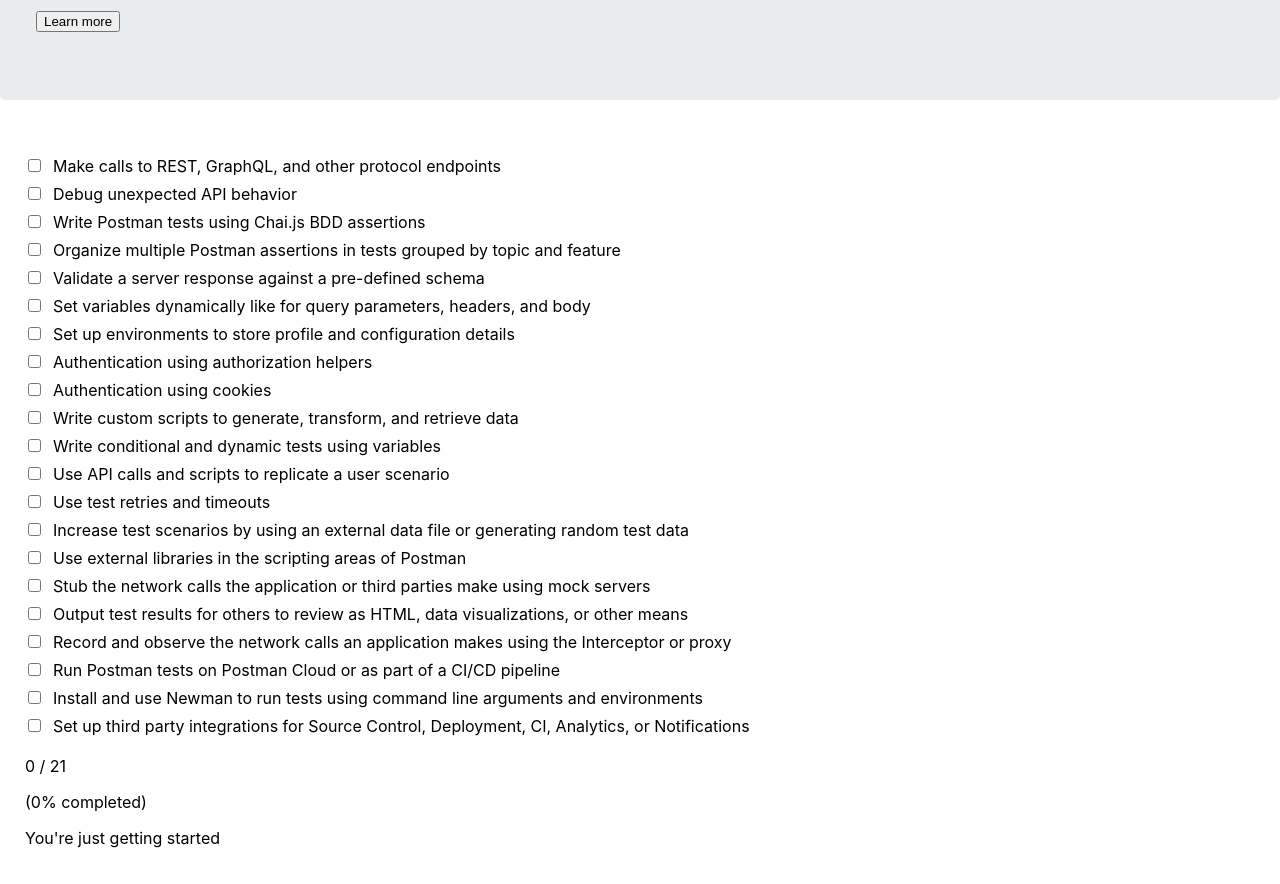
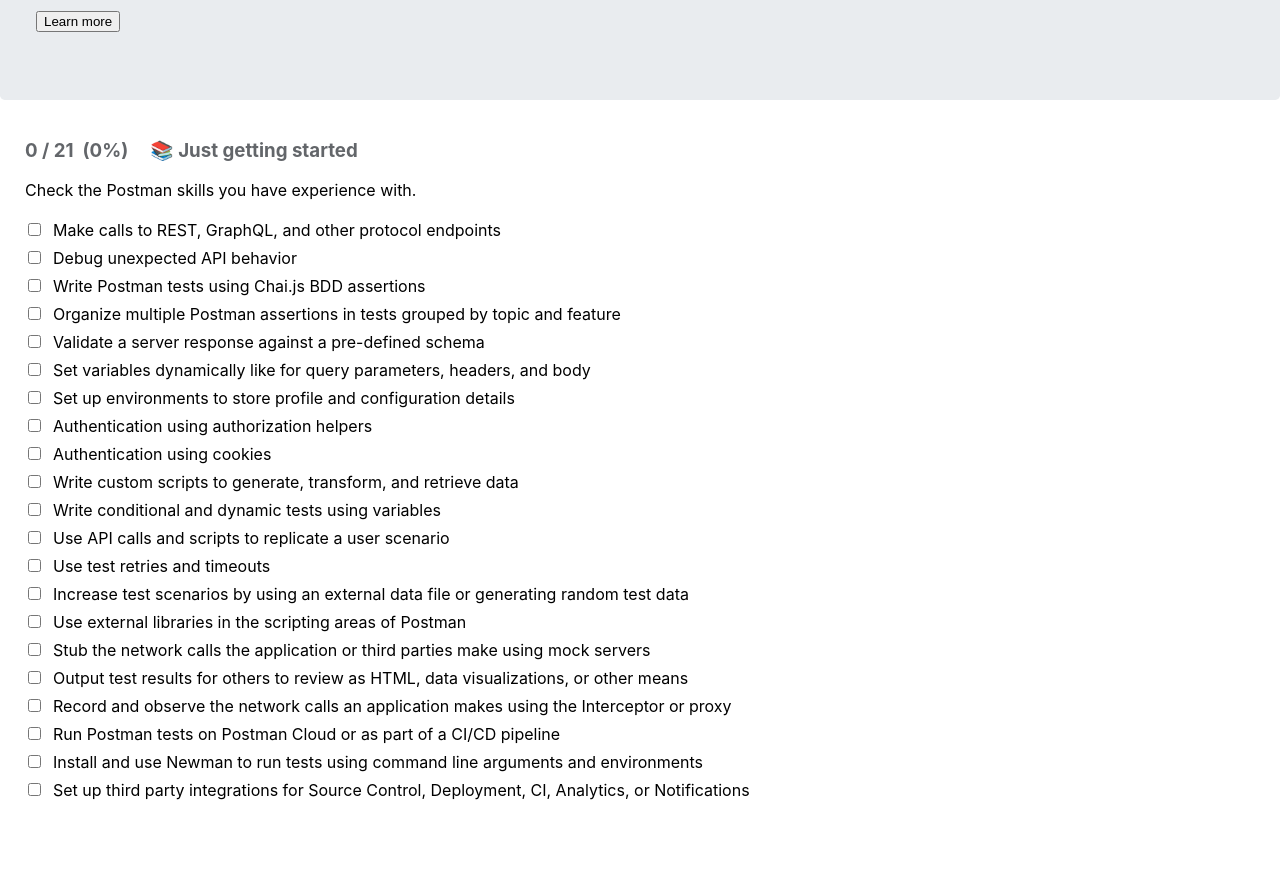
Before and after one commit to loopDelicious/postman-skills, a React (Create React App) app: page / in a window 1280 px wide. Shown: the part 160-1044 px from the top of the page. After the commit the page ends 984 px from the top, so only its background shows below. Built offline with nearby package versions, Linux system fonts and the light colour scheme.

Commit message:
add emoji

```diff
--- a/src/ItemList.css
+++ b/src/ItemList.css
@@ -6,6 +6,15 @@
     padding: 4px;
 }
 
-.item-counter {
+.item-summary {
     padding: 0 5px;
 }
+
+.item-counter {
+    font-weight: bold;
+    color: #63666A;
+}
+
+.item-message {
+    color: #63666A;
+}
--- a/src/ItemList.js
+++ b/src/ItemList.js
@@ -73,23 +73,30 @@
     );
     let itemMessage;
     if (this.state.checkboxCount == 0) {
-      itemMessage = "You're just getting started";
+      itemMessage = "📚 Just getting started";
     }
     if (completionPercentage > 0 && completionPercentage < 25) {
-      itemMessage = "Needs improvement";
+      itemMessage = "🤓 Needs improvement";
     }
     if (completionPercentage >= 25 && completionPercentage < 50) {
-      itemMessage = "You're on your way";
+      itemMessage = "🏅 You're on your way";
     }
     if (completionPercentage >= 50 && completionPercentage < 100) {
-      itemMessage = "Approaching expert status";
+      itemMessage = "🏆 Approaching expert status";
     }
     if (completionPercentage == 100) {
-      itemMessage = "You did it!";
+      itemMessage = "🚀 You did it!";
     }
 
     return (
       <div className="container item-list">
+        <div className="item-summary">
+          <h3 className="item-counter">
+            {this.state.checkboxCount} / {this.createCheckboxes().length}&nbsp;
+            ({completionPercentage}%) &nbsp; &nbsp; {itemMessage}
+          </h3>
+          <p>Check the Postman skills you have experience with.</p>
+        </div>
         <div className="row">
           <div className="col-sm-12">
             <form onSubmit={this.handleFormSubmit}>
@@ -100,11 +107,6 @@
             </form>
           </div>
         </div>
-        <p className="item-counter">
-          {this.state.checkboxCount} / {this.createCheckboxes().length}
-        </p>
-        <p className="item-counter">({completionPercentage}% completed)</p>
-        <p className="item-counter">{itemMessage}</p>
       </div>
     );
   }
--- a/src/index.css
+++ b/src/index.css
@@ -18,7 +18,7 @@
 
 .jumbotron {
   padding: 2rem 1rem;
-  margin-bottom: 2rem;
+  /* margin-bottom: 2rem; */
   background-color: #e9ecef;
   border-radius: .3rem;
 }
```
